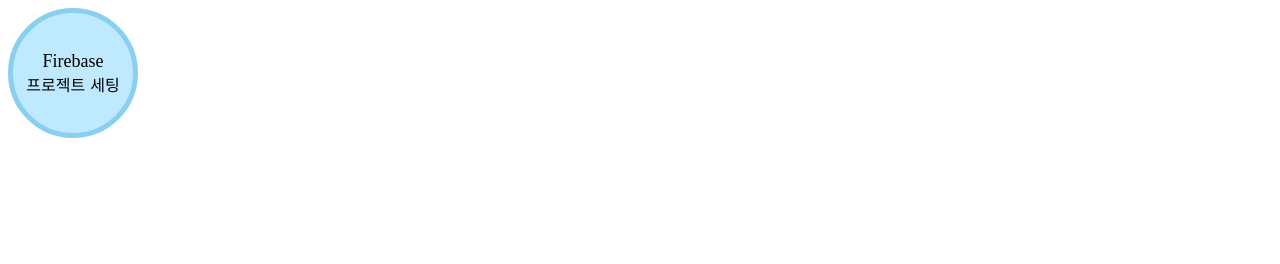
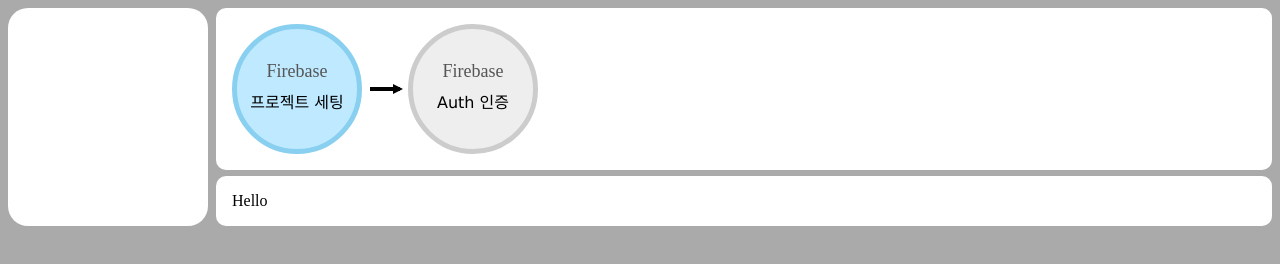
Before and after one commit to MrJino/MrJino.github.io, a plain HTML site: page header.html in a window 1280 px wide. Drawn offline with Linux system fonts and the light colour scheme.

Commit message:
main 메뉴구성

```diff
--- a/header.html
+++ b/header.html
@@ -8,32 +8,104 @@
       :root {
         --primary-color: #bee9ff;
         --border-color: #89cff0;
+        --title-color: #555555;
+        --primary-dim: #eeeeee;
+        --border-dim: #cccccc;
+        --section-bg: white;
+        --main-bg: #aaaaaa;
+      }
+      body {
+        margin: 0;
+        padding: 0.5em;
+        background-color: var(--main-bg);
+        display: flex;
+        gap: 0.5em;
+      }
+      .main_navigation {
+        width: 200px;
+        border-radius: 20px;
+        background-color: var(--section-bg);
+      }
+      .main_article {
+        flex-grow: 1;
+        display: flex;
+        flex-direction: column;
+        gap: 0.4em;
+      }
+      .article_graph {
+        display: flex;
+        align-items: center;
+        flex-grow: 1;
+        gap: 8px;
+        padding: 1em;
+        border-radius: 10px;
+        background-color: var(--section-bg);
+      }
+      .article_content {
+        padding: 1em;
+        border-radius: 10px;
+        background-color: var(--section-bg);
       }
       .article_circle {
         display: flex;
         flex-direction: column;
-        justify-content: center;
         align-items: center;
         width: 120px;
         height: 120px;
+        background-color: var(--primary-dim);
+        border-radius: 50%;
+        border: 5px solid var(--border-dim);
+      }
+      .article_circle.focused {
         background-color: var(--primary-color);
-        border-radius: 50%;
         border: 5px solid var(--border-color);
       }
       .article_circle .main_title {
         font-family: serif;
         font-size: large;
+        color: var(--title-color);
+        margin-top: 1.8em;
       }
       .article_circle .sub_title {
         font-family: Verdana;
         font-size: medium;
+        margin-top: 0.4em;
+      }
+      .arrow-right-with-line {
+        position: relative;
+        display: inline-block;
+        width: 30px;
+        height: 4px;
+        background-color: black;
+      }
+      .arrow-right-with-line::after {
+        content: '';
+        position: absolute;
+        top: -3px;
+        right: -3px;
+        width: 0;
+        height: 0;
+        border-top: 5px solid transparent;
+        border-bottom: 5px solid transparent;
+        border-left: 10px solid black;
       }
     </style>
   </head>
   <body>
-    <div class="article_circle">
-      <div class="main_title">Firebase</div>
-      <div class="sub_title">프로젝트 세팅</div>
-    </div>
+    <section class="main_navigation"></section>
+    <section class="main_article">
+      <section class="article_graph">
+        <div class="article_circle focused">
+          <div class="main_title">Firebase</div>
+          <div class="sub_title">프로젝트 세팅</div>
+        </div>
+        <div class="arrow-right-with-line"></div>
+        <div class="article_circle">
+          <div class="main_title">Firebase</div>
+          <div class="sub_title">Auth 인증</div>
+        </div>
+      </section>
+      <section class="article_content">Hello</section>
+    </section>
   </body>
 </html>
```
